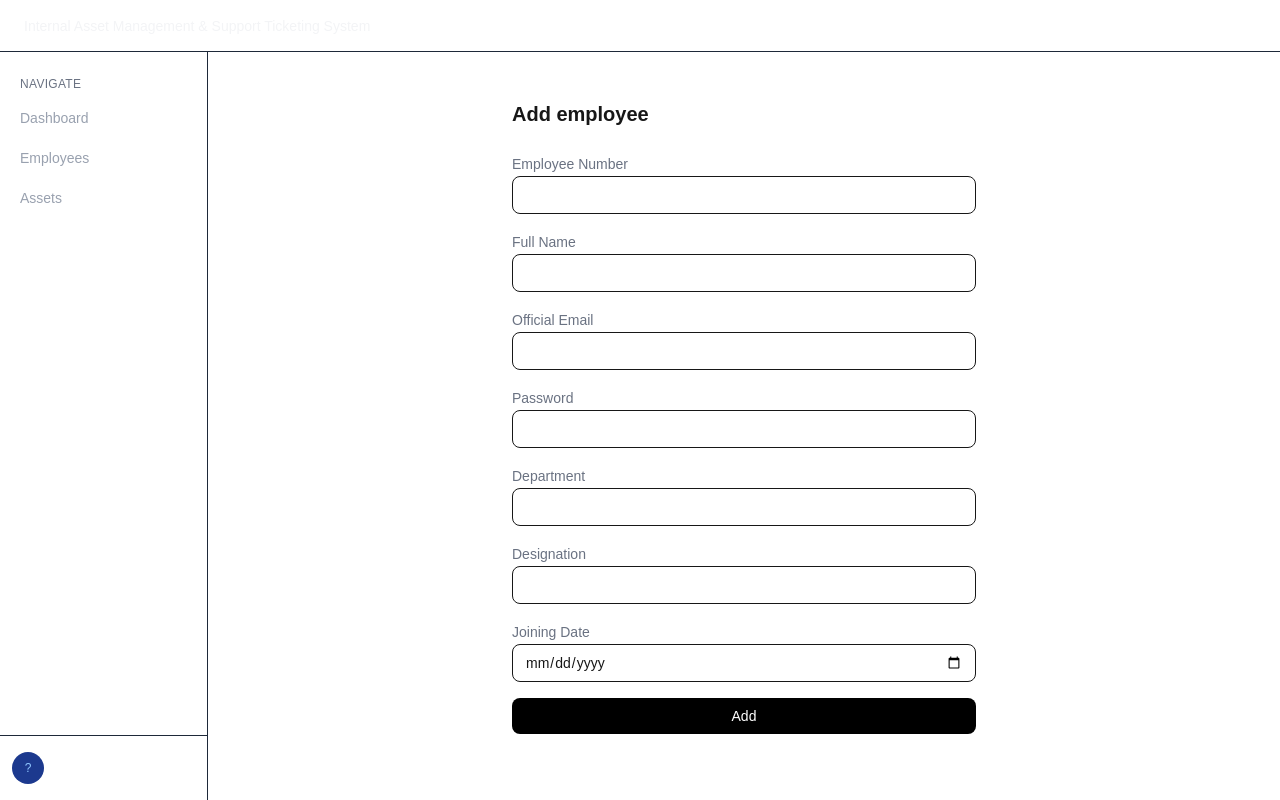
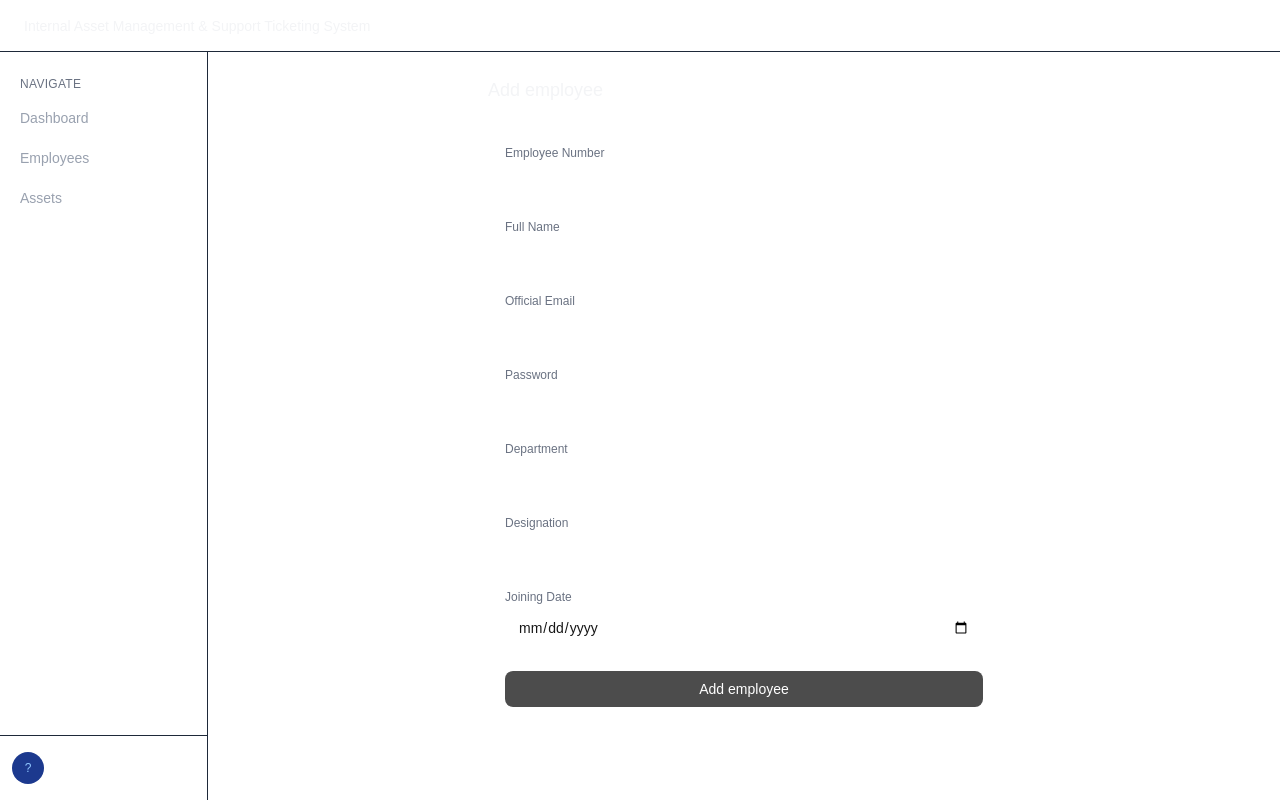
Before and after one commit to adwaithliftoff/help-track, a Next.js app in the folder frontend/: page /employees/new in a window 1280 px wide. Built offline with nearby package versions, Linux system fonts and the light colour scheme; no server answers.

Commit message:
Update employees pages styling

```diff
--- a/frontend/app/(dashboard)/employees/[id]/page.tsx
+++ b/frontend/app/(dashboard)/employees/[id]/page.tsx
@@ -41,12 +41,17 @@ export default function EmployeePage() {
   const [allocations, setAllocations] = useState<EmployeeAllocation[]>([]);
 
   const fields = [
-    { name: "fullName", label: "Full Name" },
-    { name: "officialEmail", label: "Official Email" },
-    { name: "department", label: "Department" },
-    { name: "designation", label: "Designation" },
-    { name: "joiningDate", label: "Joining Date" },
-    { name: "status", label: "Status" },
+    { name: "fullName", label: "Full Name", type: "text" },
+    { name: "officialEmail", label: "Official Email", type: "text" },
+    { name: "department", label: "Department", type: "text" },
+    { name: "designation", label: "Designation", type: "text" },
+    { name: "joiningDate", label: "Joining Date", type: "date" },
+    {
+      name: "status",
+      label: "Status",
+      type: "select",
+      options: ["ACTIVE", "INACTIVE", "EXITED"],
+    },
   ];
 
   useEffect(() => {
@@ -64,7 +69,9 @@ export default function EmployeePage() {
     fetchData();
   }, [id]);
 
-  function handleChange(e: React.ChangeEvent<HTMLInputElement>) {
+  function handleChange(
+    e: React.ChangeEvent<HTMLInputElement | HTMLSelectElement>,
+  ) {
     setForm({ ...form, [e.target.name]: e.target.value });
   }
 
@@ -95,25 +102,46 @@ export default function EmployeePage() {
 
   if (!employee) return;
   return (
-    <div className="max-w-lg mx-auto p-6">
+    <div className="max-w-2xl mx-auto p-6 space-y-6">
       <div className="flex items-center justify-between mb-6">
         <h1 className="text-xl font-semibold">{employee.fullName}</h1>
       </div>
 
-      <div className="space-y-4">
+      <div className="rounded-xl border border-white/10 bg-white/5 p-4 space-y-4">
         {fields.map((field) => (
           <div key={field.name}>
             <label className="text-sm text-gray-500 mb-1">{field.label}</label>
             {editing ? (
-              <input
-                name={field.name}
-                value={form[field.name as keyof typeof form]}
-                onChange={handleChange}
-                className="w-full border rounded-lg px-3 py-2 text-sm outline-none focus:ring-1 focus:ring-black"
-              />
+              field.type === "select" ? (
+                <select
+                  name={field.name}
+                  value={form[field.name as keyof typeof form]}
+                  onChange={handleChange}
+                  className="w-full rounded-lg border border-white/10 bg-[#111] px-3 py-2 text-sm outline-none focus:ring-1 focus:ring-white/20"
+                >
+                  <option value="">Select {field.label}</option>
+                  {field.options?.map((option) => (
+                    <option key={option} value={option}>
+                      {option}
+                    </option>
+                  ))}
+                </select>
+              ) : (
+                <input
+                  name={field.name}
+                  value={form[field.name as keyof typeof form]}
+                  onChange={handleChange}
+                  type={field.type}
+                  className="w-full rounded-lg border border-white/10 bg-[#111] px-3 py-2 text-sm outline-none focus:ring-1 focus:ring-white/20"
+                />
+              )
             ) : (
-              <p className="text-sm">
-                {employee[field.name as keyof Employee]}
+              <p className="text-sm text-gray-300">
+                {field.type === "date"
+                  ? new Date(
+                      employee[field.name as keyof Employee] as string,
+                    ).toLocaleDateString()
+                  : employee[field.name as keyof Employee]}
               </p>
             )}
           </div>
@@ -130,7 +158,7 @@ export default function EmployeePage() {
               </button>
               <button
                 onClick={() => setEditing(false)}
-                className="flex-1 border text-sm py-2 rounded-lg"
+                className="flex-1 border border-white/10 text-sm py-2 rounded-lg"
               >
                 Cancel
               </button>{" "}
@@ -139,7 +167,7 @@ export default function EmployeePage() {
             <>
               <button
                 onClick={() => setEditing(true)}
-                className="flex-1 border text-sm py-2 rounded-lg"
+                className="flex-1 border border-white/10 text-sm py-2 rounded-lg"
               >
                 Edit
               </button>{" "}
--- a/frontend/app/(dashboard)/employees/new/page.tsx
+++ b/frontend/app/(dashboard)/employees/new/page.tsx
@@ -1,12 +1,13 @@
 "use client";
 
 import { apiFetch } from "@/lib/api";
-import { handleBuildComplete } from "next/dist/build/adapter/build-complete";
 import { useRouter } from "next/navigation";
 import { useState } from "react";
 
 export default function NewEmployee() {
   const router = useRouter();
+  const [loading, setLoading] = useState(false);
+  const [error, setError] = useState<string | null>(null);
   const [form, setForm] = useState({
     employeeNumber: "",
     fullName: "",
@@ -22,6 +23,8 @@ export default function NewEmployee() {
   }
 
   async function handleSubmit() {
+    setLoading(true);
+    setError(null);
     try {
       await apiFetch("/employees", {
         method: "POST",
@@ -30,9 +33,11 @@ export default function NewEmployee() {
           employeeNumber: Number(form.employeeNumber),
         }),
       });
-      router.push("/");
+      router.push("/employees");
     } catch (err: any) {
-      console.log(err.message || "Something went wrong");
+      setError(err.message || "Something went wrong");
+    } finally {
+      setLoading(false);
     }
   }
 
@@ -47,28 +52,30 @@ export default function NewEmployee() {
   ];
 
   return (
-    <div className="max-w-lg mx-auto p-6">
-      <div className="flex items-center justify-between mb-6">
-        <h1 className="text-xl font-semibold">Add employee</h1>
+    <div className="max-w-lg mx-auto">
+      <div className="flex items-center gap-3 mb-6">
+        <h1 className="text-lg font-medium text-gray-100">Add employee</h1>
       </div>
-      <div className="space-y-4">
+      <div className="rounded-xl border border-white/10 bg-white/5 p-4 space-y-4">
         {fields.map((field) => (
-          <div key={field.name}>
-            <label className="text-sm text-gray-500 mb-1">{field.label}</label>
+          <div key={field.name} className="flex flex-col gap-1">
+            <label className="text-xs text-gray-500">{field.label}</label>
             <input
               name={field.name}
               type={field.type}
               value={form[field.name as keyof typeof form]}
               onChange={handleChange}
-              className="w-full border rounded-lg px-3 py-2 text-sm outline-none focus:ring-1 focus:ring-black"
+              className="w-full border border-white/10 rounded-lg px-3 py-2 text-sm outline-none focus:border-gray-500"
             />
           </div>
         ))}
+        {error && <p className="text-xs text-red-400">{error}</p>}
         <button
           onClick={handleSubmit}
-          className="w-full bg-black text-white text-sm py-2 rounded-lg disabled:opacity-50"
+          disabled={loading}
+          className="w-full bg-black/70 text-white text-sm py-2 rounded-lg disabled:opacity-50 hover:bg-black transition-colors mt-2"
         >
-          Add
+          {loading ? "Adding..." : "Add employee"}
         </button>
       </div>
     </div>
--- a/frontend/app/(dashboard)/employees/page.tsx
+++ b/frontend/app/(dashboard)/employees/page.tsx
@@ -1,16 +1,25 @@
 "use client";
 
 import { apiFetch } from "@/lib/api";
-import Link from "next/link";
 import { useRouter } from "next/navigation";
 import { useEffect, useState } from "react";
 
 type Employee = {
   id: number;
+  employeeNumber: number;
   fullName: string;
+  officialEmail: string;
   department: string;
   designation: string;
   joiningDate: string;
+  status: string;
+  role: string;
+};
+
+const statusColors: Record<string, string> = {
+  ACTIVE: "bg-green-900 text-green-300",
+  INACTIVE: "bg-gray-800 text-gray-400",
+  EXITED: "bg-red-900 text-red-300",
 };
 
 export default function Employees() {
@@ -25,38 +34,65 @@ export default function Employees() {
   }, []);
 
   return (
-    <div className="p-6 space-y-6">
-      <div className="rounded-lg border p-4">
-        <p className="text-sm text-gray-300">Total Employees</p>
-        <p className="text-3xl font-bold">{employees.length}</p>
+    <div className="flex flex-col gap-6">
+      <div className="flex items-center justify-between">
+        <div>
+          <h1 className="text-lg font-medium text-gray-100">Employees</h1>
+          <p className="text-sm text-gray-500">{employees.length} total</p>
         </div>
-      <div>
         <button
           onClick={() => router.push("/employees/new")}
-          className="bg-neutral-300 text-black text-sm px-4 py-2 rounded-lg"
+          className="bg-gray-100 text-gray-900 text-sm px-4 py-2 rounded-lg hover:bg-white transition-colors"
         >
           + Add Employee
         </button>
       </div>
-      <div className="rounded-lg border p-4">
-        <h2 className="text-sm font-semibold text-gray-500 mb-3">Employees</h2>
+      <div className="bg-gray-900 rounded-lg overflow-hidden">
+        <table className="w-full text-sm">
+          <thead>
+            <tr className="border-b border-gray-800 text-xs text-gray-500">
+              <th className="text-left px-4 py-3">Employee</th>
+              <th className="text-left px-4 py-3">Department</th>
+              <th className="text-left px-4 py-3">Designation</th>
+              <th className="text-left px-4 py-3">Joining date</th>
+              <th className="text-left px-4 py-3">Status</th>
+            </tr>
+          </thead>
+          <tbody>
             {employees.map((employee) => (
-          <Link
+              <tr
                 key={employee.id}
-            href={`/employees/${employee.id}`}
-            className="flex justify-between text-sm hover:bg-white/10 rounded p-1 -mx-1"
+                onClick={() => router.push(`/employees/${employee.id}`)}
+                className="border-b border-gray-800 last:border-0 hover:bg-gray-800 cursor-pointer transition-colors"
               >
-            <div>
-              <p className="font-medium">{employee.fullName}</p>
-              <p className="text-gray-400">
-                {employee.designation} - {employee.department}
+                <td className="px-4 py-3">
+                  <p className="text-gray-100 font-medium">
+                    {employee.fullName}
                   </p>
-            </div>
-            <span className="text-gray-400 text-xs">
+                  <p className="text-gray-500 text-xs">
+                    {employee.officialEmail}
+                  </p>
+                </td>
+                <td className="px-4 py-3 text-gray-400">
+                  {employee.department}
+                </td>
+                <td className="px-4 py-3 text-gray-400">
+                  {employee.designation}
+                </td>
+                <td className="px-4 py-3 text-gray-400">
                   {new Date(employee.joiningDate).toLocaleDateString()}
+                </td>
+                <td className="px-4 py-3">
+                  <span
+                    className={`text-xs px-2 py-1 rounded-md ${statusColors[employee.status] ?? "bg-gray-800 text-gray-400"}`}
+                  >
+                    {employee.status}
                   </span>
-          </Link>
+                </td>
+              </tr>
             ))}
+          </tbody>
+        </table>
       </div>
     </div>
   );
```
Lines whose indentation alone changed are shown as unchanged.
